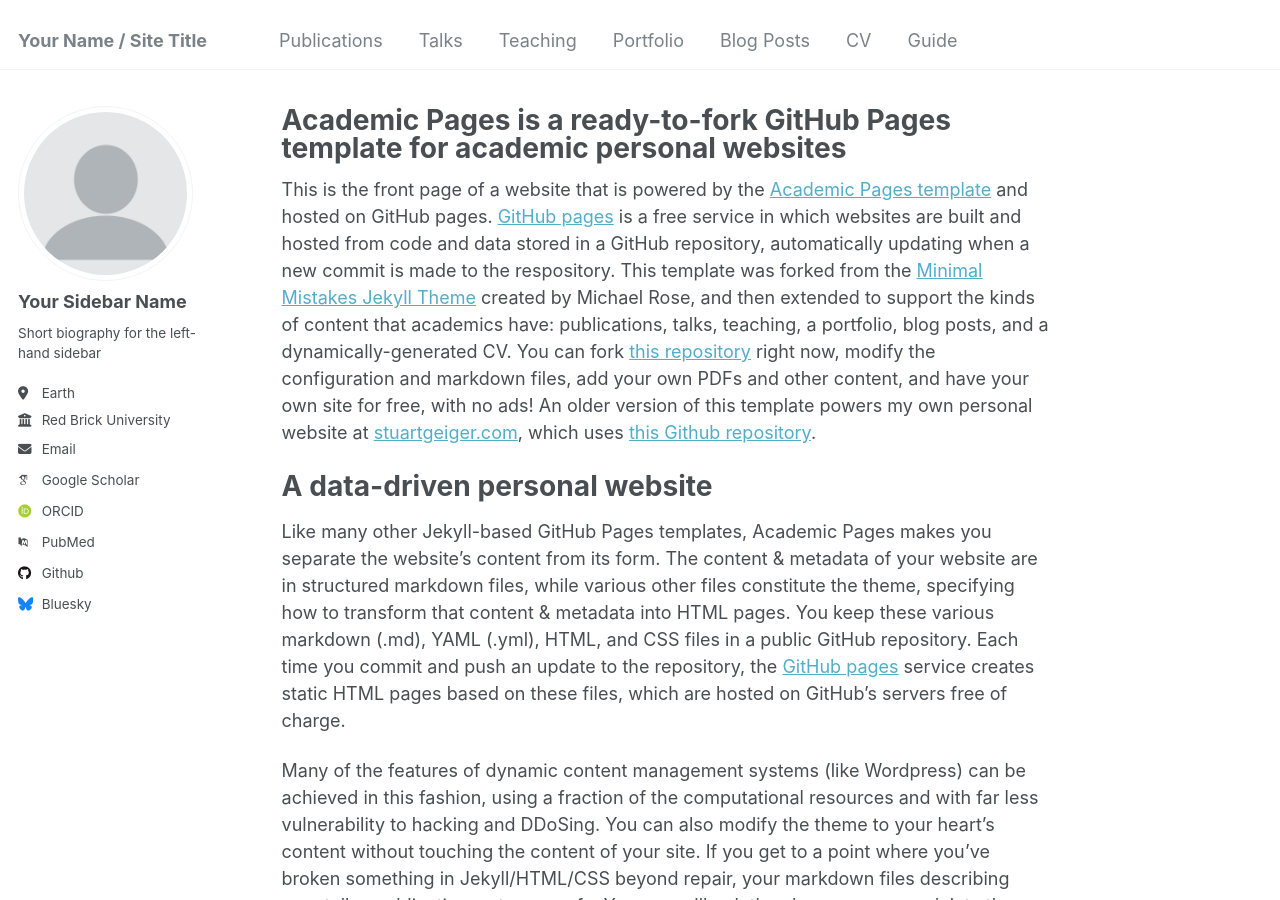
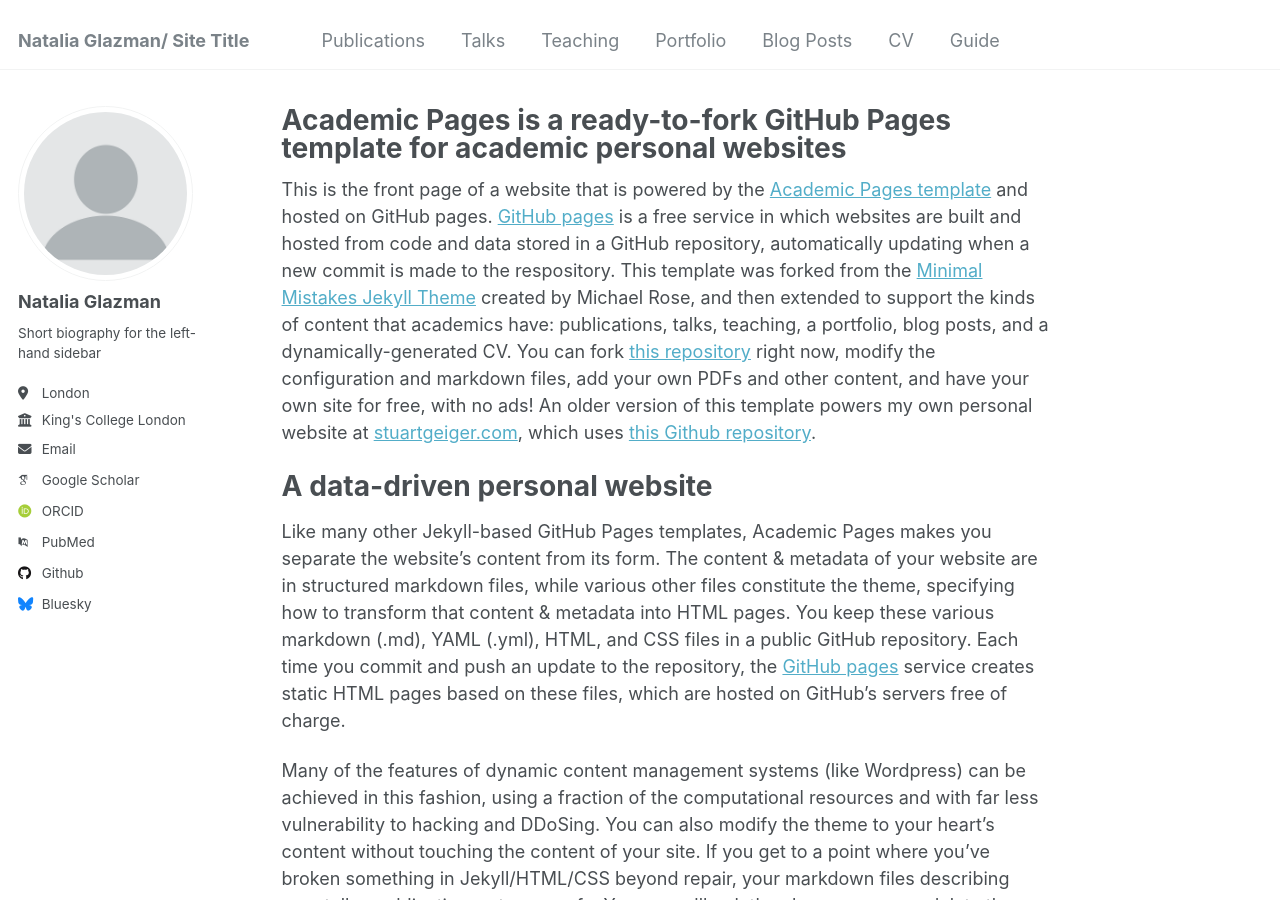
Before and after one commit to nataliaglazman/nataliaglazman, a Jekyll site: the page built from _pages/about.md, in a window 1280 px wide and 900 px high. Built offline with Jekyll 4.4.1, drawn with Linux system fonts in a browser that asks for light colours; some web fonts are replaced.

Commit message:
Update _config.yml

```diff
--- a/_config.yml
+++ b/_config.yml
@@ -8,13 +8,13 @@
 
 # Basic Site Settings
 locale                   : "en-US"
-title                    : "Your Name / Site Title"
+title                    : "Natalia Glazman/ Site Title"
 title_separator          : "-"
 name                     : &name "Your Name"
 description              : &description "personal description"
-url                      : https://academicpages.github.io # the base hostname & protocol for your site e.g. "https://mmistakes.github.io"
+url                      : https://nataliaglazman.github.io # the base hostname & protocol for your site e.g. "https://mmistakes.github.io"
 baseurl                  : "" # the subpath of your site, e.g. "/blog"
-repository               : "academicpages/academicpages.github.io"
+repository               : "nataliaglazman/nataliaglazman.github.io"
 
 # Site Author - The following control what appear as part of the author content on the side bar.
 #               If a field is blank the icon and link will not appear, otherwise it will be shown.
@@ -22,11 +22,11 @@ repository               : "academicpages/academicpages.github.io"
 author:
   # Biographic information
   avatar           : "profile.png"
-  name             : "Your Sidebar Name"
+  name             : "Natalia Glazman"
   pronouns         : # example: "she/her"
   bio              : "Short biography for the left-hand sidebar"
-  location         : "Earth"
-  employer         : "Red Brick University"
+  location         : "London"
+  employer         : "King's College London"
   uri              : # URL
   email            : "none@example.org"
 
```
